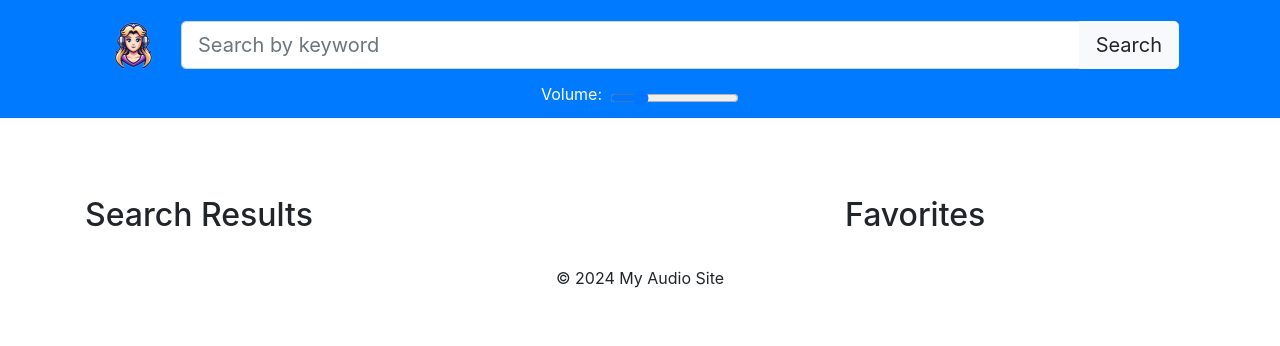
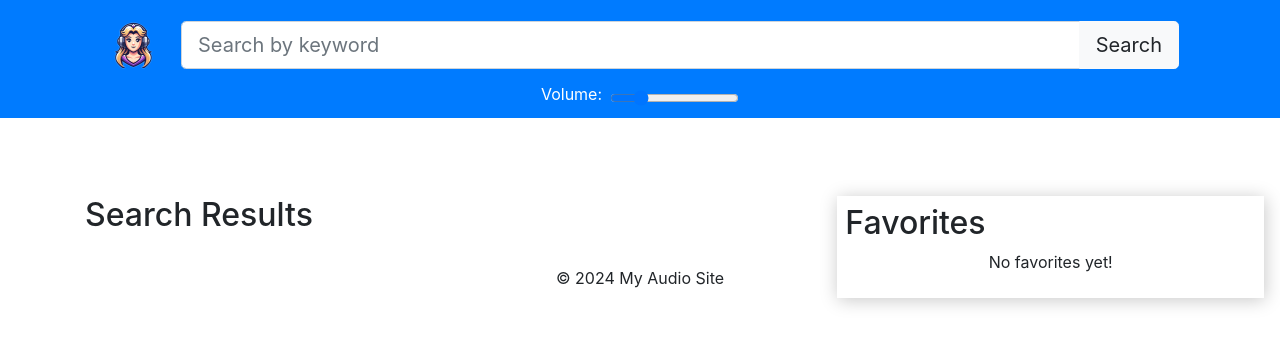
Before and after one commit to lettucegoblin/my-audio-site, a Jekyll site: the page built from index.markdown, in a window 1280 px wide. Shown: the top 346 px of the page. Built offline with Jekyll 4.4.1, drawn with Linux system fonts in a browser that asks for light colours; comment, search, counter and statistics services are not loaded.

Commit message:
Feat. Mobile tabs for search and favs. Toggle favs visual feedback

```diff
--- a/assets/css/style.css
+++ b/assets/css/style.css
@@ -10,8 +10,8 @@
   width: 100%; /* Ensure audio controls take full width */
 }
 
-.list-group-item {
-  margin-bottom: 15px; /* Add space between list items */
+header{
+  max-height: 118px;
 }
 
 @media (max-width: 768px) {
@@ -40,11 +40,44 @@
 }
 
 .navbar {
-    flex-wrap: nowrap; /* Prevent navbar items from wrapping */
-    padding-bottom: 0; /* Remove bottom padding */
+  flex-wrap: nowrap; /* Prevent navbar items from wrapping */
+  padding-bottom: 0; /* Remove bottom padding */
 }
 
-.navbar-brand{
-    margin-top: 0;
-    margin-bottom: 0;
+.navbar-brand {
+  margin-top: 0;
+  margin-bottom: 0;
 }
+
+@media (max-width: 768px) {
+  #favorites-bar.hidden {
+    display: none;
+  }
+
+  #search-bar.hidden {
+    display: none;
+  }
+
+  #search-bar h2, #favorites-bar h2 {
+    display: none;
+  }
+  #mobile-tabs {
+    position: sticky;
+    top: 118px;
+    z-index: 9;
+    background: white;
+    cursor: pointer;
+  }
+}
+
+@media (min-width: 768px) {
+  #favorites-bar {
+    position: fixed;
+    right: 1em;
+    overflow-y: scroll;
+    max-height: 63vh;
+    box-shadow: 1px 2px 17px 0px #00000038;
+    padding: 0.5em;
+  }
+
+}
--- a/assets/js/main.js
+++ b/assets/js/main.js
@@ -123,18 +123,24 @@
 }
 
 function createAudioListElement(doc, isFavorite = false) {
+  let isFavorited = isAFavorite(doc.id);
   return `<li class="list-group-item">
   <p class="text-center">${doc.text}</p>
   <div class="d-flex justify-content-between align-items-center ${isFavorite? "flex-column" : ""}">
     <audio preload="none" controls class="w-100 mb-2" src="${baseUrl}${replacePoundWithEncodedPound(doc.audio)}"></audio>
 
     <div class="d-flex align-items-center">
-      <button class="btn btn-outline-primary ml-2" onclick="toggleFavorite('${doc.id}')"><i class="${isFavorite? "fas fa-heart-broken" : "far fa-heart"}"></i></button>
+      <button class="btn btn-outline-primary ml-2" onclick="toggleFavorite('${doc.id}', this)"><i class="${isFavorited? "fas fa-heart-broken" : "far fa-heart"}"></i></button>
       <button class="btn btn-outline-primary ml-2" onclick="download('${baseUrl}${replacePoundWithEncodedPound(doc.audio)}')"><i class="fas fa-download"></i></button>
       <button class="btn btn-outline-primary ml-2" onclick="navigator.clipboard.writeText('${baseUrl}${replacePoundWithEncodedPound(doc.audio)}')"><i class="fas fa-copy"></i></button>
     </div>
   </div>
 </li>`;
+}
+
+function isAFavorite(audioId) {
+  var favorites = JSON.parse(localStorage.getItem("favorites")) || [];
+  return favorites.indexOf(audioId) !== -1;
 }
 
 // Function to display search results
@@ -185,16 +191,22 @@
 }
 
 // Function to handle favoriting of audio files
-function toggleFavorite(audioId) {
+function toggleFavorite(audioId, element) {
   var favorites = JSON.parse(localStorage.getItem("favorites")) || [];
   var index = favorites.indexOf(audioId);
+  var icon = element.querySelector("i");
   if (index === -1) {
     favorites.push(audioId);
+    icon.classList.remove("far", "fa-heart");
+    icon.classList.add("fas", "fa-heart-broken");
   } else {
     favorites.splice(index, 1);
+    icon.classList.remove("fas", "fa-heart-broken");
+    icon.classList.add("far", "fa-heart");
   }
   localStorage.setItem("favorites", JSON.stringify(favorites));
-  displayFavorites(); // Update the favorites display
+
+  displayFavorites(); // Update the favorites list
 }
 
 // Function to display favorites
@@ -220,6 +232,9 @@
       $favorites.append(item);
     }
   });
+  if (favoriteResults.length === 0) {
+    $favorites.append("<p class='text-center'>No favorites yet!</p>");
+  }
   applyVolume();
 }
 
@@ -246,10 +261,36 @@
   });
 }
 
+function bindTabEvents() {
+  const searchTab = document.getElementById("search-tab");
+  const favoritesTab = document.getElementById("favorites-tab");
+  const searchBar = document.getElementById("search-bar");
+  const favoritesBar = document.getElementById("favorites-bar");
+
+  searchTab.addEventListener("click", function (e) {
+    e.preventDefault();
+    favoritesBar.classList.add("hidden");
+    searchBar.classList.remove("hidden");
+
+    searchTab.classList.add("active");
+    favoritesTab.classList.remove("active");
+  });
+
+  favoritesTab.addEventListener("click", function (e) {
+    e.preventDefault();
+    searchBar.classList.add("hidden");
+    favoritesBar.classList.remove("hidden");
+    searchTab.classList.remove("active");
+    favoritesTab.classList.add("active");
+
+  });
+}
+
 // Call applyVolume and bindAudioElements on page load to set initial volume and bind events
 
 bindAudioElements();
 applyVolume();
+bindTabEvents();
 var observer;
 
 function setupIntersectionObserver() {
--- a/index.markdown
+++ b/index.markdown
@@ -4,11 +4,23 @@
 ---
 
 <div class="row">
-  <div class="col-md-8">
+  <!-- tabs for searchbar/favoritesbar on mobile-->
+  <div id="mobile-tabs" class="col-md-12 d-md-none">
+    <ul class="nav nav-tabs" id="mobile-tabs" role="tablist">
+      <li class="nav-item">
+        <a class="nav-link active" id="search-tab" data-toggle="tab"  role="tab" aria-controls="search" aria-selected="true">Search</a>
+      </li>
+      <li class="nav-item">
+        <a class="nav-link" id="favorites-tab" data-toggle="tab" role="tab" aria-controls="favorites" aria-selected="false">Favorites</a>
+      </li>
+    </ul>
+  </div>
+
+  <div id="search-bar" class="col-md-8">
     <h2>Search Results</h2>
     <ul id="results" class="list-group"></ul>
   </div>
-  <div class="col-md-4">
+  <div id="favorites-bar" class="col-md-4 hidden">
     <h2>Favorites</h2>
     <ul id="favorites" class="list-group"></ul>
   </div>
```
